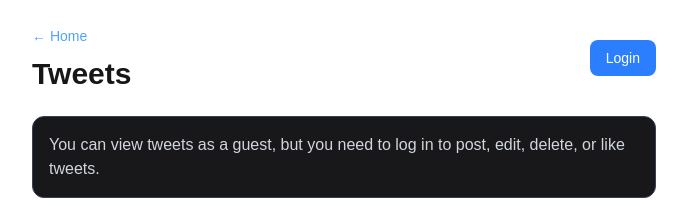
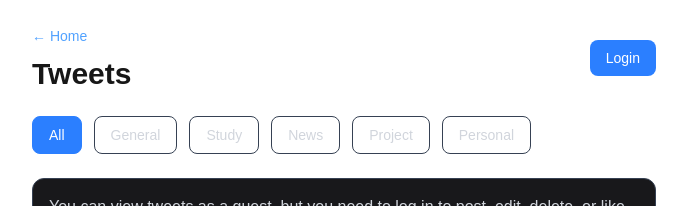
Before and after one commit to ZhenyaPimenov/mini-twitter, a Next.js app: page /tweets in a window 1280 px wide. Shown: the top 206 px of the page, without its empty margins (296-983 px from the left). Built offline with nearby package versions, Linux system fonts and the light colour scheme; no server answers; the database is empty.

Commit message:
Add tweet topic filters

```diff
--- a/app/tweets/page.tsx
+++ b/app/tweets/page.tsx
@@ -8,8 +8,11 @@ import { redirect } from "next/navigation";
 type TweetsPageProps = {
   searchParams?: Promise<{
     success?: string;
+    topic?: string;
   }>;
 };
+
+const TWEET_TOPICS = ["General", "Study", "News", "Project", "Personal"];
 
 const tweetSuccessMessages: Record<string, string> = {
   created: "Tweet posted.",
@@ -23,6 +26,8 @@ export default async function TweetsPage({ searchParams }: TweetsPageProps) {
   const successMessage = query?.success
     ? tweetSuccessMessages[query.success]
     : null;
+  const selectedTopic =
+    query?.topic && TWEET_TOPICS.includes(query.topic) ? query.topic : null;
 
   async function deletePost(formData: FormData) {
     "use server";
@@ -32,6 +37,10 @@ export default async function TweetsPage({ searchParams }: TweetsPageProps) {
     }
 
     const postId = Number(formData.get("postId"));
+    const currentTopic = String(formData.get("topic") ?? "");
+    const successRedirect = currentTopic
+      ? `/tweets?topic=${encodeURIComponent(currentTopic)}&success=deleted`
+      : "/tweets?success=deleted";
 
     if (!postId) return;
 
@@ -50,7 +59,7 @@ export default async function TweetsPage({ searchParams }: TweetsPageProps) {
     ]);
 
     revalidatePath("/tweets");
-    redirect("/tweets?success=deleted");
+    redirect(successRedirect);
   }
 
   async function toggleLike(formData: FormData) {
@@ -59,6 +68,7 @@ export default async function TweetsPage({ searchParams }: TweetsPageProps) {
     if (!currentUser) return;
 
     const postId = Number(formData.get("postId"));
+    const currentTopic = String(formData.get("topic") ?? "");
 
     if (!postId) return;
 
@@ -87,9 +97,17 @@ export default async function TweetsPage({ searchParams }: TweetsPageProps) {
     }
 
     revalidatePath("/tweets");
+    if (currentTopic) {
+      redirect(`/tweets?topic=${encodeURIComponent(currentTopic)}`);
+    }
   }
 
   const posts = await prisma.post.findMany({
+    where: selectedTopic
+      ? {
+          topic: selectedTopic,
+        }
+      : undefined,
     include: {
       _count: {
         select: {
@@ -154,6 +172,33 @@ export default async function TweetsPage({ searchParams }: TweetsPageProps) {
         </div>
       )}
 
+      <div className="mb-6 flex flex-wrap gap-3">
+        <Link
+          href="/tweets"
+          className={`rounded-lg border px-4 py-2 text-sm transition ${
+            !selectedTopic
+              ? "border-blue-500 bg-blue-500 text-white"
+              : "border-gray-700 text-gray-300 hover:border-gray-500 hover:text-white"
+          }`}
+        >
+          All
+        </Link>
+
+        {TWEET_TOPICS.map((topic) => (
+          <Link
+            key={topic}
+            href={`/tweets?topic=${encodeURIComponent(topic)}`}
+            className={`rounded-lg border px-4 py-2 text-sm transition ${
+              selectedTopic === topic
+                ? "border-blue-500 bg-blue-500 text-white"
+                : "border-gray-700 text-gray-300 hover:border-gray-500 hover:text-white"
+            }`}
+          >
+            {topic}
+          </Link>
+        ))}
+      </div>
+
       {currentUser ? (
         <div className="mb-6 rounded-xl border border-gray-700 bg-zinc-900 p-4">
           <p className="text-sm text-gray-400 mb-2">
@@ -176,7 +221,9 @@ export default async function TweetsPage({ searchParams }: TweetsPageProps) {
       <div className="space-y-4">
         {posts.length === 0 && (
           <div className="rounded-xl border border-gray-700 bg-zinc-900 p-6 text-center text-gray-300">
-            No tweets yet. Be the first to post something.
+            {selectedTopic
+              ? `No ${selectedTopic.toLowerCase()} tweets yet.`
+              : "No tweets yet. Be the first to post something."}
           </div>
         )}
 
@@ -219,6 +266,9 @@ export default async function TweetsPage({ searchParams }: TweetsPageProps) {
                 {currentUser ? (
                   <form action={toggleLike}>
                     <input type="hidden" name="postId" value={post.id} />
+                    {selectedTopic && (
+                      <input type="hidden" name="topic" value={selectedTopic} />
+                    )}
 
                     <button className="text-pink-400 hover:text-pink-300 text-sm">
                       {isLiked ? "Unlike" : "Like"} ({post._count.likes})
@@ -241,6 +291,13 @@ export default async function TweetsPage({ searchParams }: TweetsPageProps) {
 
                     <form action={deletePost}>
                       <input type="hidden" name="postId" value={post.id} />
+                      {selectedTopic && (
+                        <input
+                          type="hidden"
+                          name="topic"
+                          value={selectedTopic}
+                        />
+                      )}
 
                       <DeleteTweetButton className="text-red-400 hover:text-red-300 text-sm" />
                     </form>
```
Also changed, not shown: 1 other file (tests, documents, lock files or other folders).
